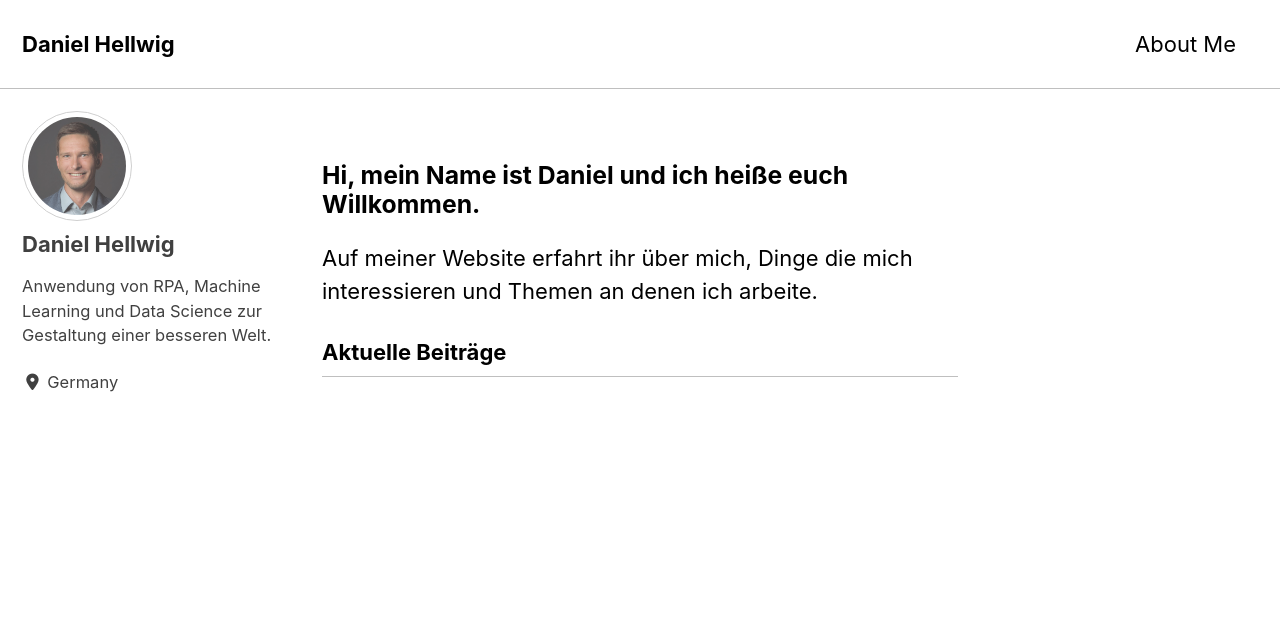
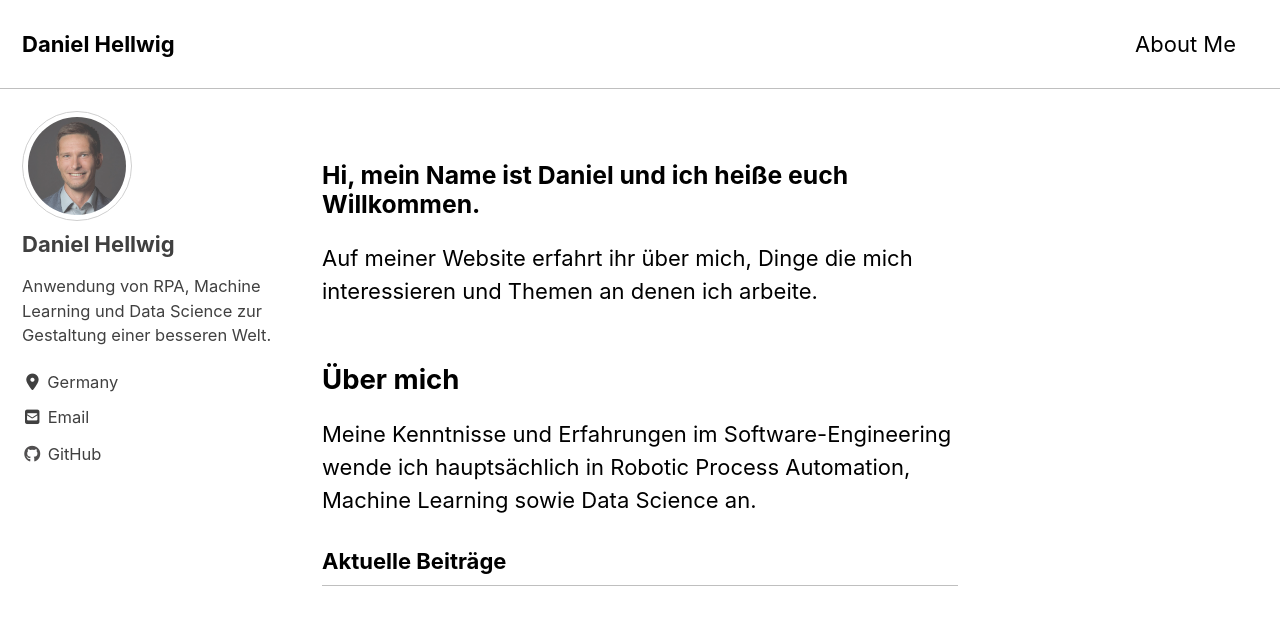
Before and after one commit to damilo/damilo.github.io, a Jekyll site: the page built from index.md, in a window 1280 px wide and 900 px high. Shown: the top 625 px of the window. Built offline with Jekyll 4.4.1, drawn with Linux system fonts in a browser that asks for light colours; cached includes are drawn as plain includes; nearby versions of some CDN libraries; our own code applies the rules of GitHub Pages for plain Markdown files.

Commit message:
index-about

```diff
--- a/_config.yml
+++ b/_config.yml
@@ -101,7 +101,7 @@ author:
   links:
     - label: "Email"
       icon: "fas fa-fw fa-envelope-square"
-      # url: mailto:your.name@email.com
+      url: mailto:daniel.hellwig@live.com
     - label: "Website"
       icon: "fas fa-fw fa-link"
       # url: "https://your-website.com"
@@ -113,7 +113,7 @@ author:
       # url: "https://facebook.com/"
     - label: "GitHub"
       icon: "fab fa-fw fa-github"
-      # url: "https://github.com/"
+      url: "https://github.com/damilo"
     - label: "Instagram"
       icon: "fab fa-fw fa-instagram"
       # url: "https://instagram.com/"
--- a/_index.html
+++ /dev/null
@@ -1,4 +0,0 @@
----
-layout: home
-author_profile: true
----
--- a/index.md
+++ b/index.md
@@ -2,9 +2,18 @@
 author_profile: true
 ---
 
+<article>
 <h3>
 Hi, mein Name ist Daniel und ich heiße euch Willkommen.
 </h3>
 <p>
 Auf meiner Website erfahrt ihr über mich, Dinge die mich interessieren und Themen  an denen ich arbeite.
 </p>
+</article>
+
+<article>
+<h2>&Uuml;ber mich</h2>
+<p>
+Meine Kenntnisse und Erfahrungen im Software-Engineering wende ich hauptsächlich in Robotic Process Automation, Machine Learning sowie Data Science an.
+</p>
+</article>
```
